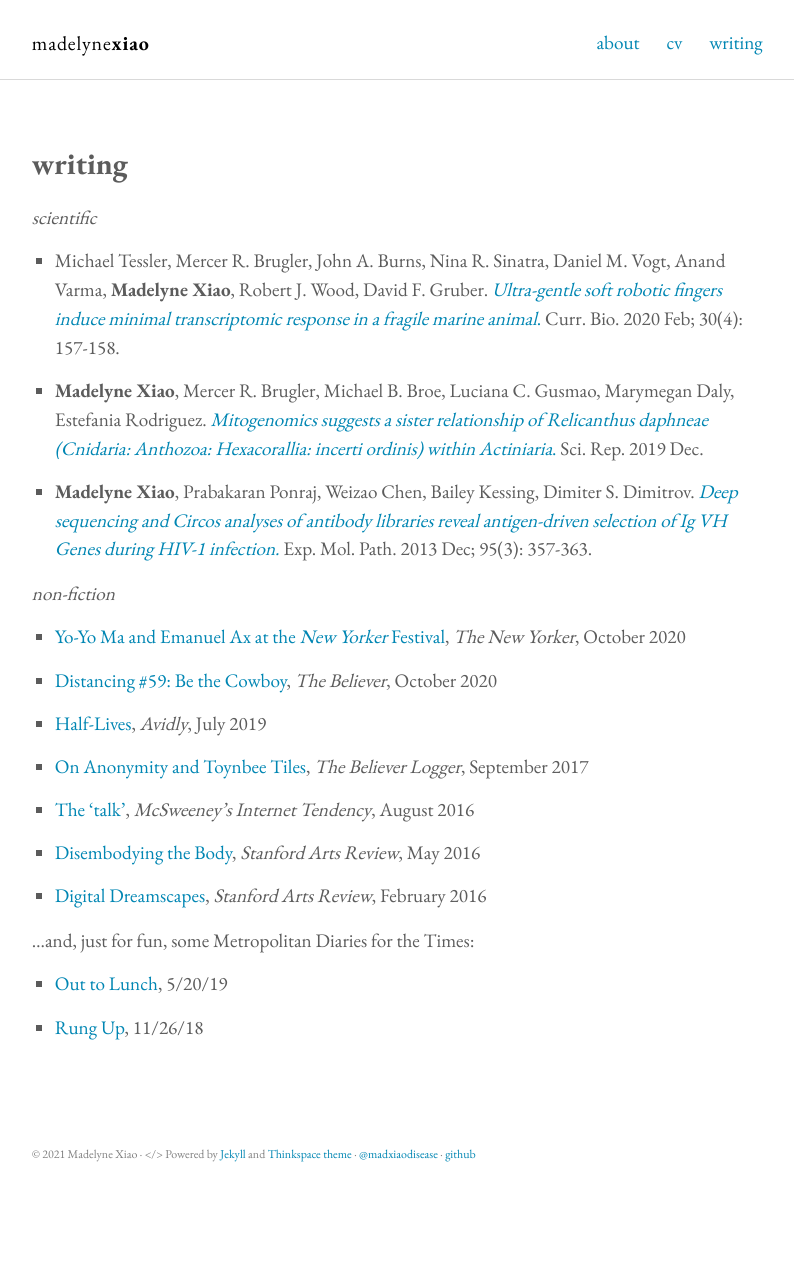
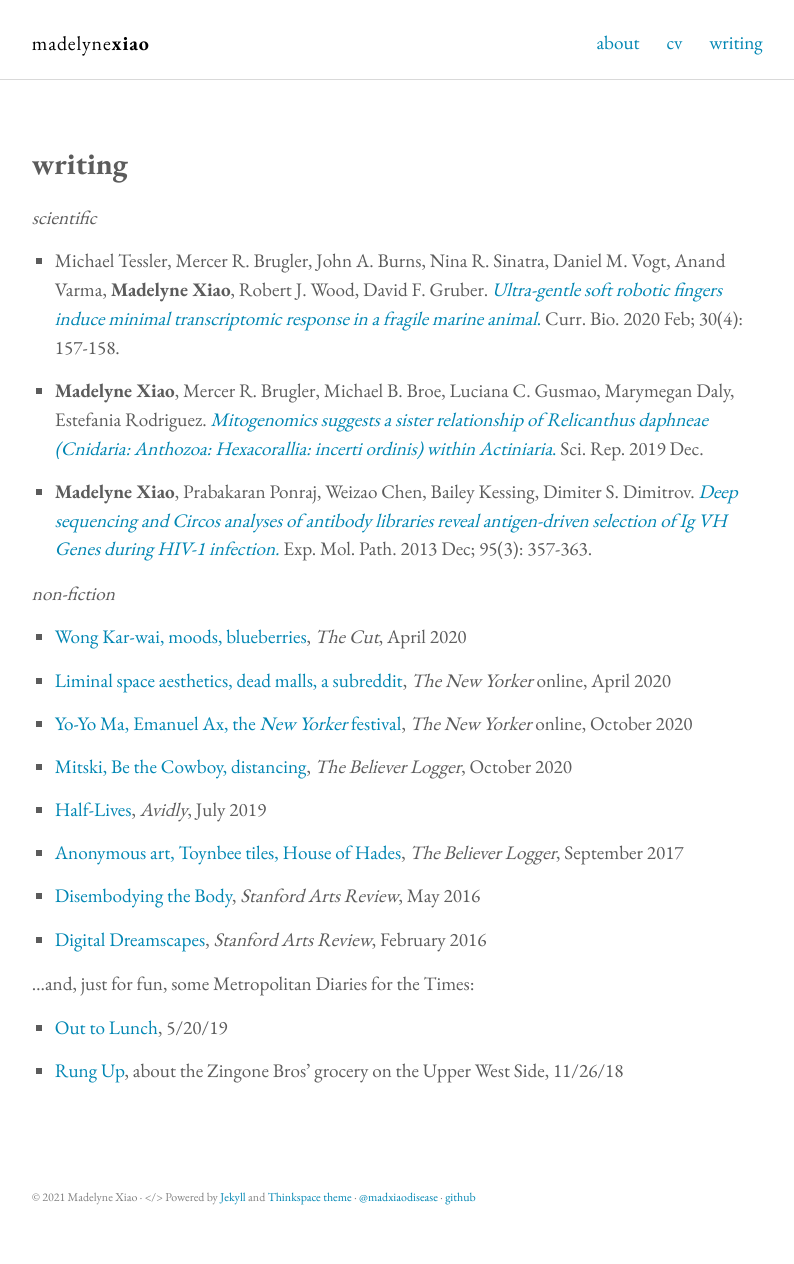
Before and after one commit to madelyne/madelyne.github.io, a Jekyll site: the page built from pubs.md, in a window 1280 px wide. Shown: the whole page, without its empty margins (237-1031 px from the left). Built offline with Jekyll 4.4.1, drawn with Linux system fonts in a browser that asks for light colours; before the commit the page ends 1220 px from its top, so only the background shows below that.

Commit message:
updated writing list

```diff
--- a/pubs.md
+++ b/pubs.md
@@ -16,25 +16,25 @@ _scientific_
 
 
 _non-fiction_
+- [Wong Kar-wai, moods, blueberries](https://www.thecut.com/2021/04/recognizing-my-asian-heritage-in-wong-kar-wais-films.html), _The Cut_, April 2020
 
-- [Yo-Yo Ma and Emanuel Ax at the _New Yorker_ Festival](https://www.newyorker.com/culture/video-dept/yo-yo-ma-and-emanuel-ax-on-the-role-of-music-in-dark-times), _The New Yorker_, October 2020
+- [Liminal space aesthetics, dead malls, a subreddit](https://www.newyorker.com/culture/rabbit-holes/the-pleasant-head-trip-of-liminal-spaces), _The New Yorker_ online, April 2020
 
-- [Distancing #59: Be the Cowboy](https://believermag.com/logger/distancing-59-be-the-cowboy/), _The Believer_, October 2020
+- [Yo-Yo Ma, Emanuel Ax, the _New Yorker_ festival](https://www.newyorker.com/culture/video-dept/yo-yo-ma-and-emanuel-ax-on-the-role-of-music-in-dark-times), _The New Yorker_ online, October 2020
+
+- [Mitski, Be the Cowboy, distancing](https://believermag.com/logger/distancing-59-be-the-cowboy/), _The Believer Logger_, October 2020
 
 - [Half-Lives](http://avidly.lareviewofbooks.org/2019/07/23/photographic-half-lives/), _Avidly_, July 2019
 
-- [On Anonymity and Toynbee Tiles](https://believermag.com/logger/toynbee/), _The Believer Logger_, September 2017
-
-- [The 'talk'](https://www.mcsweeneys.net/articles/a-mother-gives-her-30-something-daughter-the-talk), _McSweeney's Internet Tendency_, August 2016
+- [Anonymous art, Toynbee tiles, House of Hades](https://believermag.com/logger/toynbee/), _The Believer Logger_, September 2017
 
 - [Disembodying the Body](https://web.archive.org/web/20170611075934/http://stanfordartsreview.com/disembodying-the-body/), _Stanford Arts Review_, May 2016
 
 - [Digital Dreamscapes](https://web.archive.org/web/20170611081613/http://stanfordartsreview.com/digital-dreamscapes/), _Stanford Arts Review_, February 2016
 
 
-
 ...and, just for fun, some Metropolitan Diaries for the Times:
 
 - [Out to Lunch](https://www.nytimes.com/2019/05/20/nyregion/metropolitan-diary.html), 5/20/19
 
-- [Rung Up](https://www.nytimes.com/2018/11/26/nyregion/metropolitan-diary.html), 11/26/18
+- [Rung Up](https://www.nytimes.com/2018/11/26/nyregion/metropolitan-diary.html), about the Zingone Bros' grocery on the Upper West Side, 11/26/18
```
Also changed, not shown: 1 other file.
